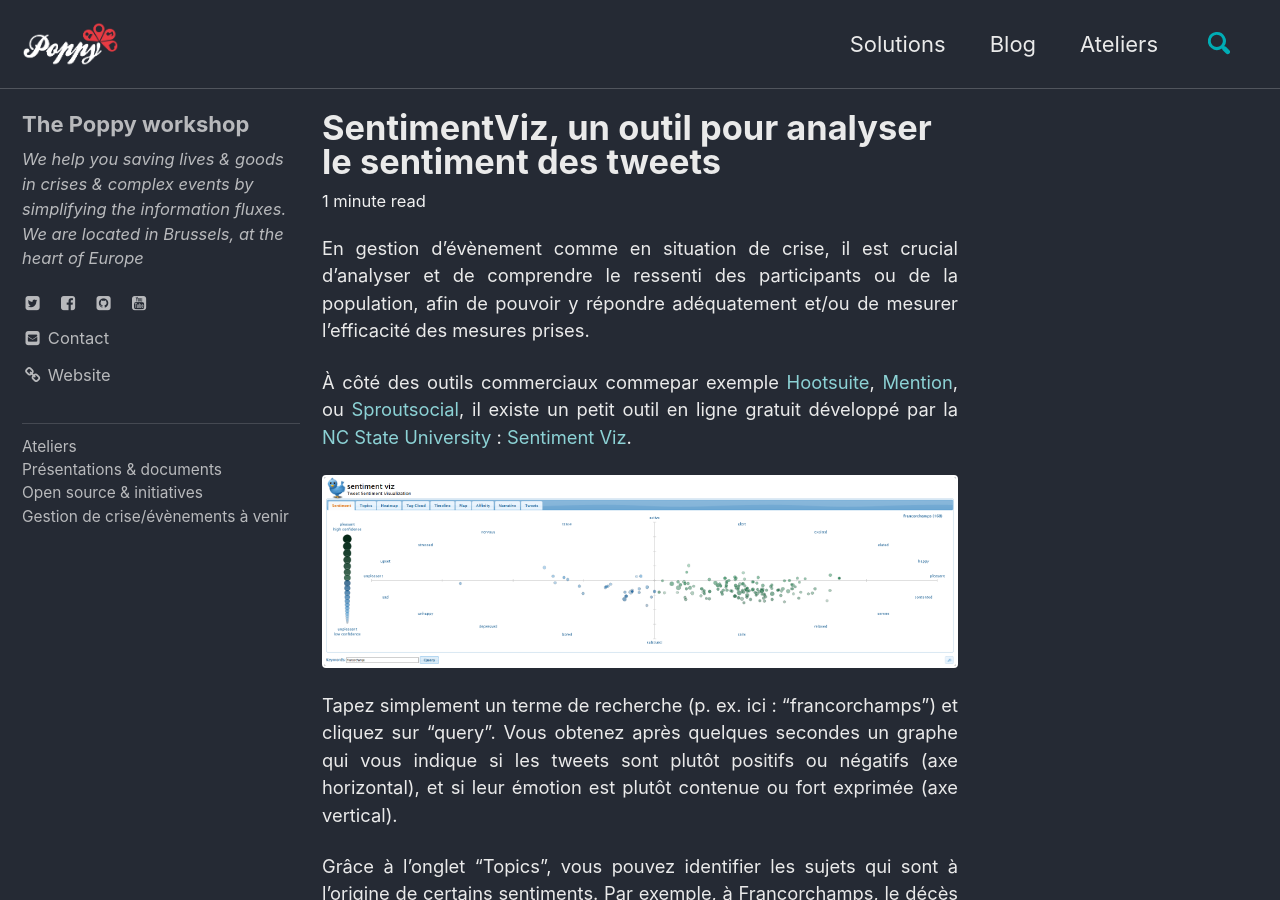
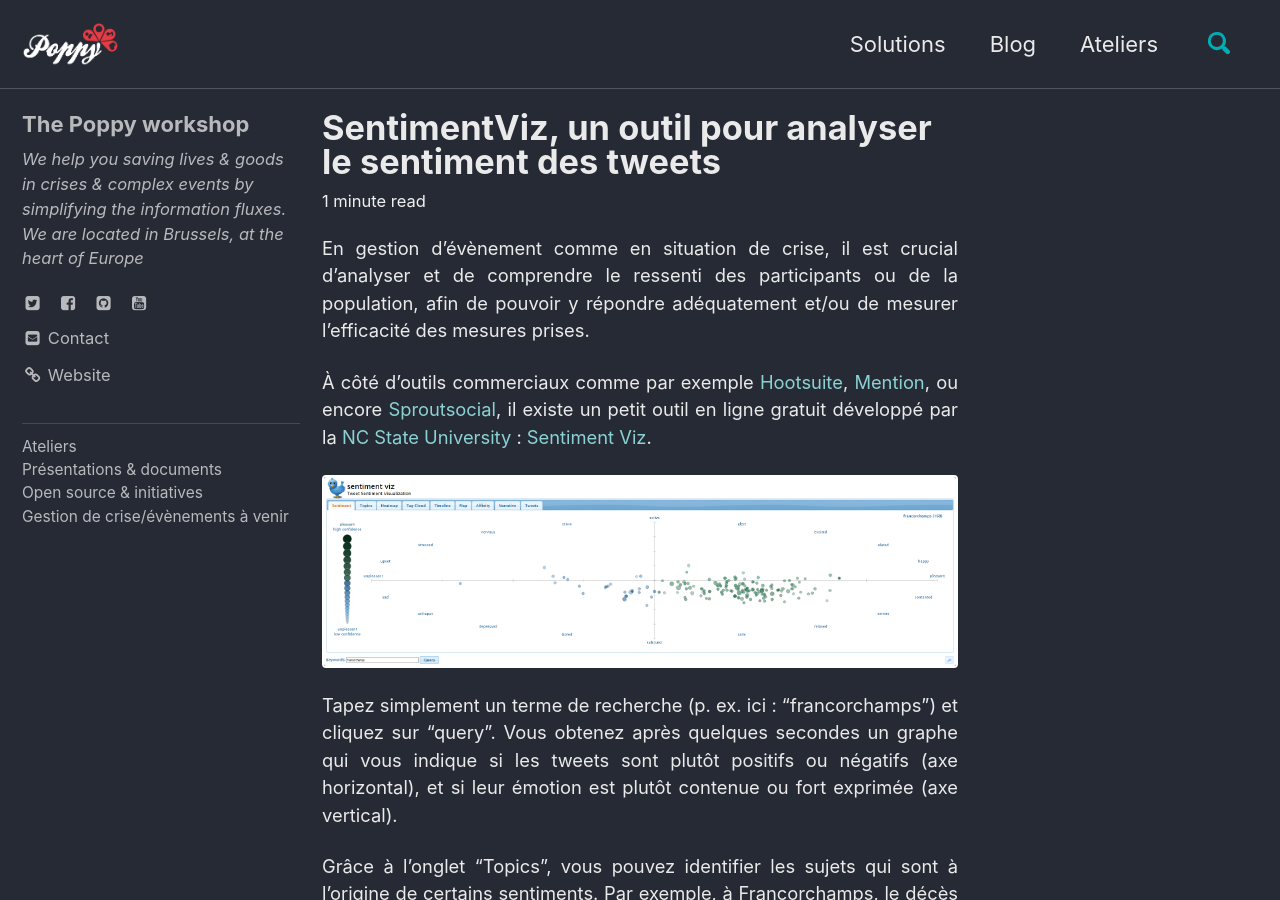
Before and after one commit to ccloquet/ccloquet.github.io, a Jekyll site: the page built from _posts/2019-09-04-SentimentAnalysis.md, in a window 1280 px wide and 900 px high. Built offline with Jekyll 4.4.1, drawn with Linux system fonts in a browser that asks for light colours; cached includes are drawn as plain includes.

Commit message:
Update 2019-09-04-SentimentAnalysis.md

```diff
--- a/_posts/2019-09-04-SentimentAnalysis.md
+++ b/_posts/2019-09-04-SentimentAnalysis.md
@@ -4,7 +4,7 @@ title: SentimentViz, un outil pour analyser le sentiment des tweets
 
 En gestion d'évènement comme en situation de crise, il est crucial d'analyser et de comprendre le ressenti des participants ou de la population, afin de pouvoir y répondre adéquatement et/ou de mesurer l'efficacité des mesures prises.
 
-À côté des outils commerciaux commepar exemple <a href='https://blog.hootsuite.com/social-media-sentiment-analysis-tools/'>Hootsuite</a>, <a href='https://mention.com/en/sentiment-analysis/'>Mention</a>, ou <a href='https://sproutsocial.com/insights/sentiment-analysis/'>Sproutsocial</a>, il existe un petit outil en ligne gratuit développé par la <a href='https://www.ncsu.edu/'>NC State University</a> : <a href='https://www.csc2.ncsu.edu/faculty/healey/tweet_viz/tweet_app/'>Sentiment Viz</a>.
+À côté d'outils commerciaux comme par exemple <a href='https://blog.hootsuite.com/social-media-sentiment-analysis-tools/'>Hootsuite</a>, <a href='https://mention.com/en/sentiment-analysis/'>Mention</a>, ou encore <a href='https://sproutsocial.com/insights/sentiment-analysis/'>Sproutsocial</a>, il existe un petit outil en ligne gratuit développé par la <a href='https://www.ncsu.edu/'>NC State University</a> : <a href='https://www.csc2.ncsu.edu/faculty/healey/tweet_viz/tweet_app/'>Sentiment Viz</a>.
 
 <img style='border:2px solid white; border-radius:4px' src="../images/sv1.png">
 
```
